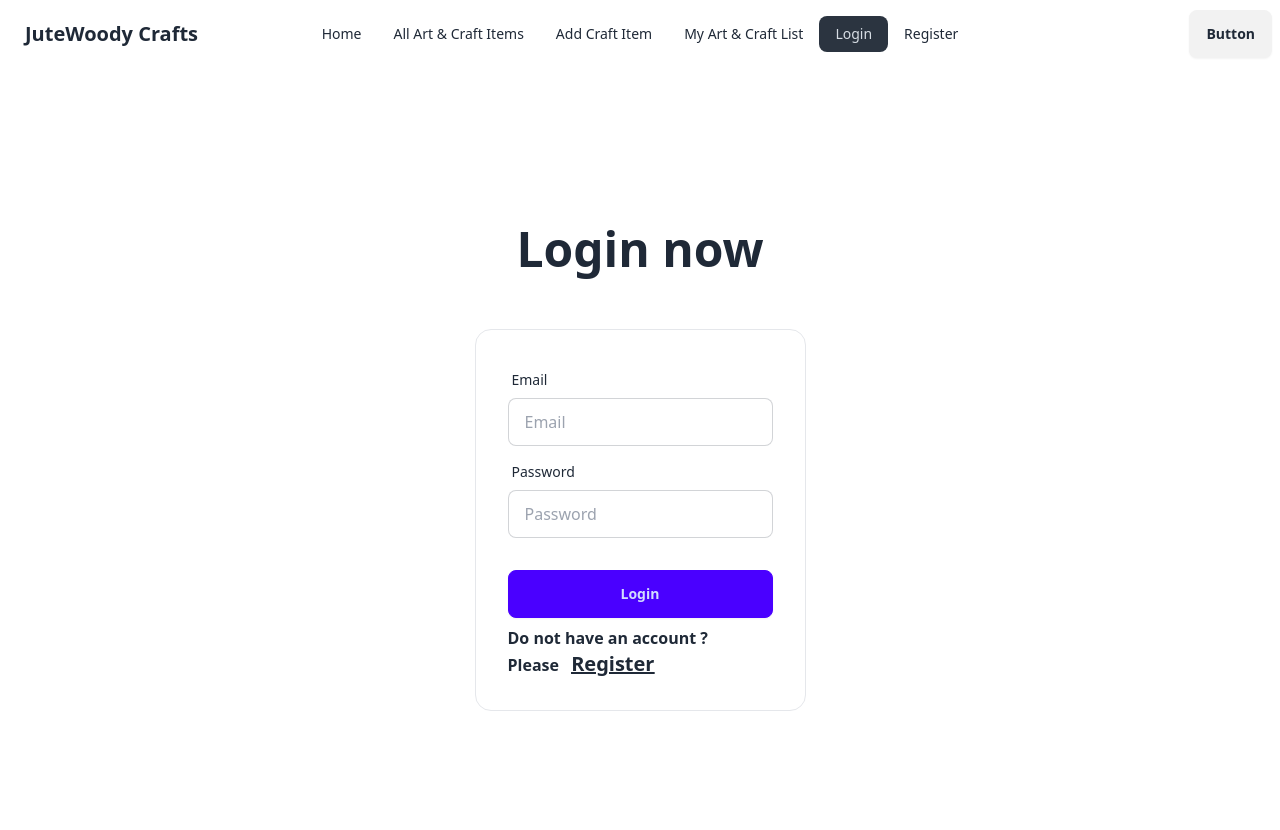
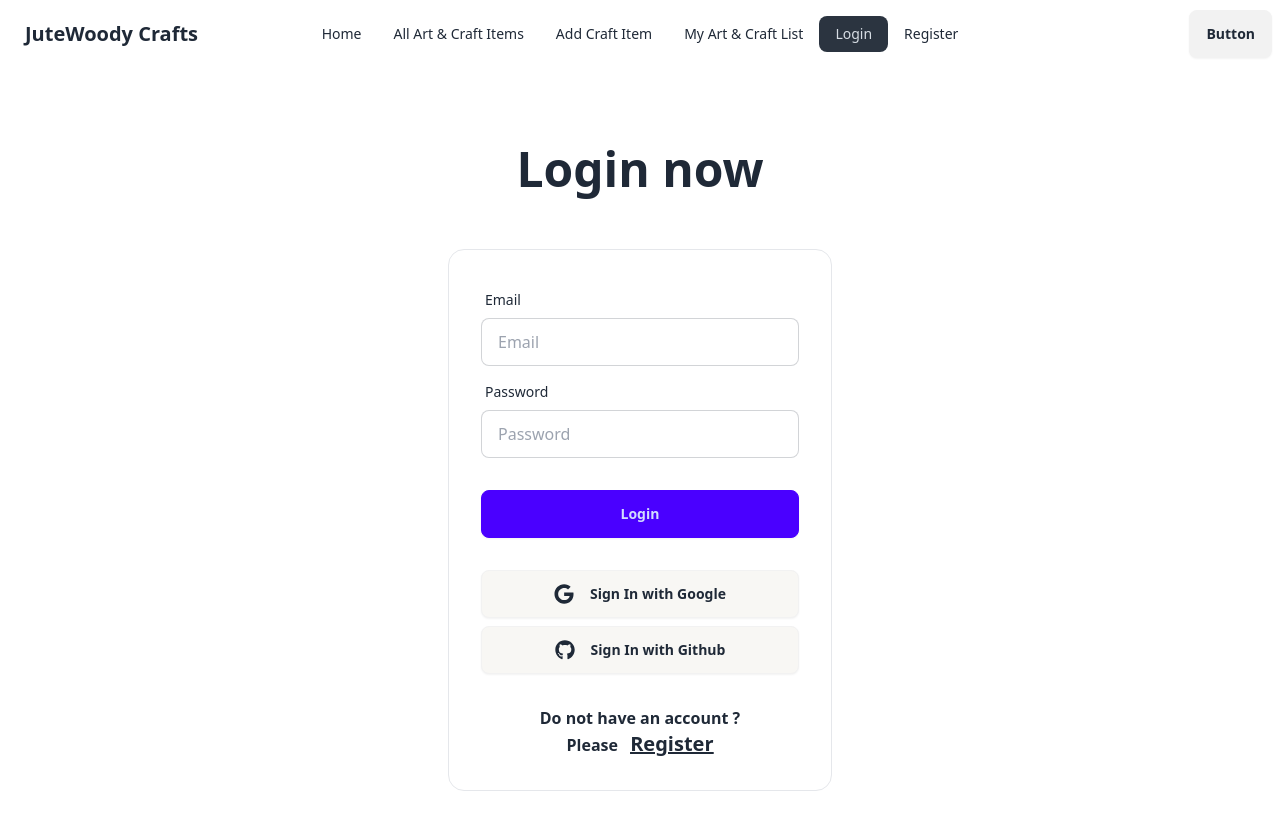
Before and after one commit to miasumon-ru/jutewoody-client-side, a React (Vite) app: page /login in a window 1280 px wide. Shown: the top 830 px of the page. Built offline with nearby package versions, Linux system fonts and the light colour scheme; no server answers.

Commit message:
login with google functionality completed

```diff
--- a/package.json
+++ b/package.json
@@ -17,6 +17,7 @@
     "react": "^18.2.0",
     "react-dom": "^18.2.0",
     "react-hook-form": "^7.51.3",
+    "react-icons": "^5.1.0",
     "react-router-dom": "^6.23.0",
     "react-toastify": "^10.0.5",
     "sort-by": "^1.2.0"
--- a/src/pages/Login.jsx
+++ b/src/pages/Login.jsx
@@ -6,11 +6,16 @@ import { ToastContainer, toast } from 'react-toastify';
 import 'react-toastify/dist/ReactToastify.css';
 import { Link } from "react-router-dom";
 
+import { FaGoogle } from "react-icons/fa";
+import { FaGithub } from "react-icons/fa";
+
+
+
 const Login = () => {
 
     // from AuthProvider
 
-    const {signIn} = useContext(AuthContext)
+    const {signIn, loginWithGoogle} = useContext(AuthContext)
 
 
 
@@ -48,6 +53,24 @@ const Login = () => {
 
     }
 
+    // handle Google Login
+
+    const handleGoogleLogin = () => {
+
+        loginWithGoogle()
+        .then(result => {
+            console.log(result.user)
+        })
+        .catch(error => {
+            console.log(error.message)
+        })
+
+
+
+
+    }
+
+
 
     return (
         <div className="hero min-h-screen  ">
@@ -78,7 +101,15 @@ const Login = () => {
                             <button className="btn btn-primary">Login</button>
                         </div>
 
-                        <div>
+                        <div className="my-6">
+
+                            <button onClick={handleGoogleLogin} className="btn bg-[#f8f7f4] hover:bg-[#efebde] mb-2 w-full"> <FaGoogle className="text-xl mr-2" /> Sign In with Google  </button>
+
+                            <button className="btn bg-[#f8f7f4] hover:bg-[#efebde] w-full"> <FaGithub className="text-xl mr-2" /> Sign In with Github  </button>
+
+                        </div>
+
+                        <div className="text-center">
                             <p className="font-semibold" > Do not have an account ? </p>
                             <p className="font-semibold" > Please <span className="text-xl font bold underline ml-2" > <Link to={'/register'}> Register </Link> </span> </p>
                         </div>
--- a/src/pages/Register.jsx
+++ b/src/pages/Register.jsx
@@ -114,12 +114,12 @@ const Register = () => {
 
                         <div className="form-control mt-6">
 
-                            <button className="btn btn-primary">Register</button>
+                            <button className="btn  btn-primary">Register</button>
 
                             {/* <input className="btn btn-primary"  type="Submit" /> */}
                         </div>
 
-                        <div>
+                        <div className="text-center mt-2">
                             <p className="font-semibold" > Already have an account ? </p>
                             <p className="font-semibold">Please <span className="underline text-xl ml-2"> <Link to={'/login'}> Login </Link> </span> </p>
                         </div>
--- a/src/providers/AuthProvider.jsx
+++ b/src/providers/AuthProvider.jsx
@@ -2,6 +2,9 @@ import { createContext, useState } from "react";
 import PropTypes from 'prop-types';
 import { createUserWithEmailAndPassword, signInWithEmailAndPassword, updateProfile } from "firebase/auth";
 import auth from "../firebase/firebase.config";
+
+import { GoogleAuthProvider, signInWithPopup } from "firebase/auth";
+const googleProvider = new GoogleAuthProvider();
 
 
 
@@ -32,6 +35,14 @@ const AuthProvider = ({children}) => {
         updateProfile(auth.currentUser, obj)
     }
 
+       // handleGoogleLogin
+
+       const loginWithGoogle = () => {
+
+        return signInWithPopup(auth, googleProvider)
+    }
+
+
 
 
     const AuthInfo = {
@@ -41,7 +52,8 @@ const AuthProvider = ({children}) => {
         loading,
         setLoading,
         profileUpdate,
-        signIn
+        signIn,
+        loginWithGoogle
     }
 
     return (
```
Also changed, not shown: 1 other file (tests, documents, lock files or other folders).
